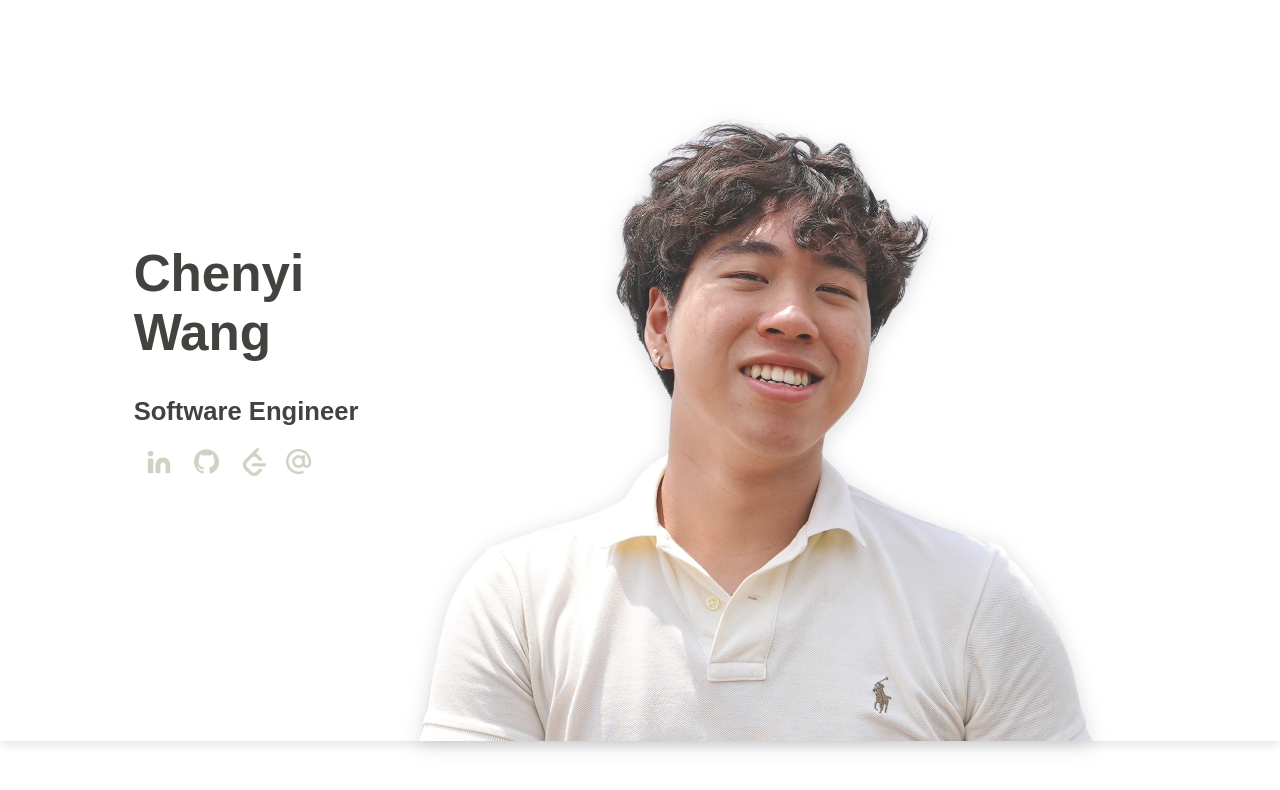
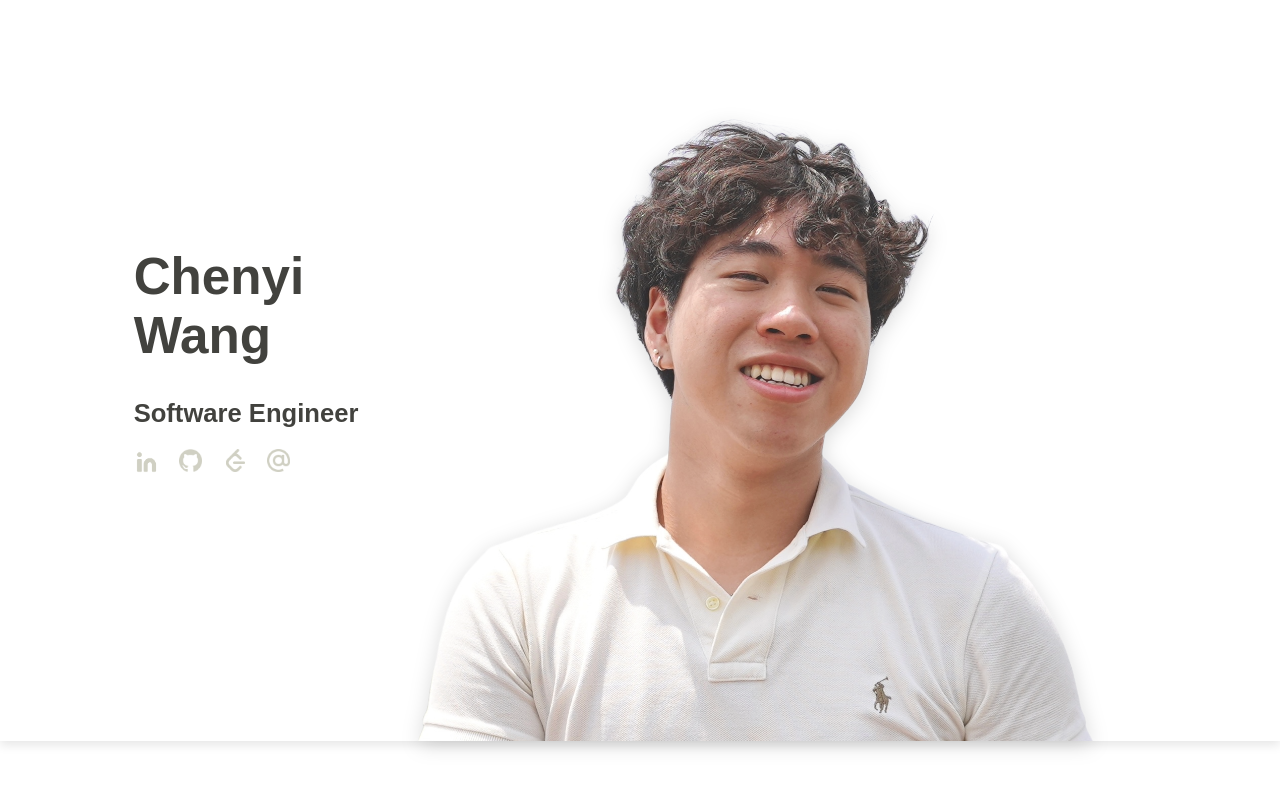
Before and after one commit to chenyiwang24/personal-website, a React (Create React App) app: page / in a window 1280 px wide. Shown: the top 790 px of the page. Built offline with nearby package versions, Linux system fonts and the light colour scheme.

Commit message:
Icon scaling

```diff
--- a/src/Pages/HomePage.css
+++ b/src/Pages/HomePage.css
@@ -38,8 +38,7 @@
 .icon-row {
     display: flex;
     flex-direction: row;
-    align-items: center;
-    margin-left: 10px;
+    align-items: flex-start;
     gap: 20px;
 }
 
--- a/src/Pages/HomePage.js
+++ b/src/Pages/HomePage.js
@@ -24,10 +24,10 @@ const HomePage = () => {
                             <h1 className='name-text'>Chenyi<br/>Wang</h1>
                             <h2 className='subtitle-text'>Software Engineer</h2>
                             <div className='icon-row'>
-                                <SocialIcon iconDefault={linkedin} iconHover={linkedinHover} link="https://www.linkedin.com/in/chenyiwang24/" size="30px" margin="0px"/>
-                                <SocialIcon iconDefault={github} iconHover={githubHover} link="https://github.com/chenyiwang24" size="25px" margin="0px"/>
-                                <SocialIcon iconDefault={leetcode} iconHover={leetcodeHover} link="https://leetcode.com/u/chenyiwang/" size="23px" margin="4px"/>
-                                <SocialIcon iconDefault={email} iconHover={emailHover} link="mailto:chenyi@utexas.edu" size="25px" margin="0px"/>
+                                <SocialIcon iconDefault={linkedin} iconHover={linkedinHover} link="https://www.linkedin.com/in/chenyiwang24/" size="2vw" margin="0px"/>
+                                <SocialIcon iconDefault={github} iconHover={githubHover} link="https://github.com/chenyiwang24" size="1.8vw" margin="0px"/>
+                                <SocialIcon iconDefault={leetcode} iconHover={leetcodeHover} link="https://leetcode.com/u/chenyiwang/" size="1.5vw" margin="4px"/>
+                                <SocialIcon iconDefault={email} iconHover={emailHover} link="mailto:chenyi@utexas.edu" size="1.8vw" margin="2px"/>
                             </div>
                         </div>
                         <img className='head-shot' src={headShot} alt='Chenyi Wang Headshot'></img>
```
